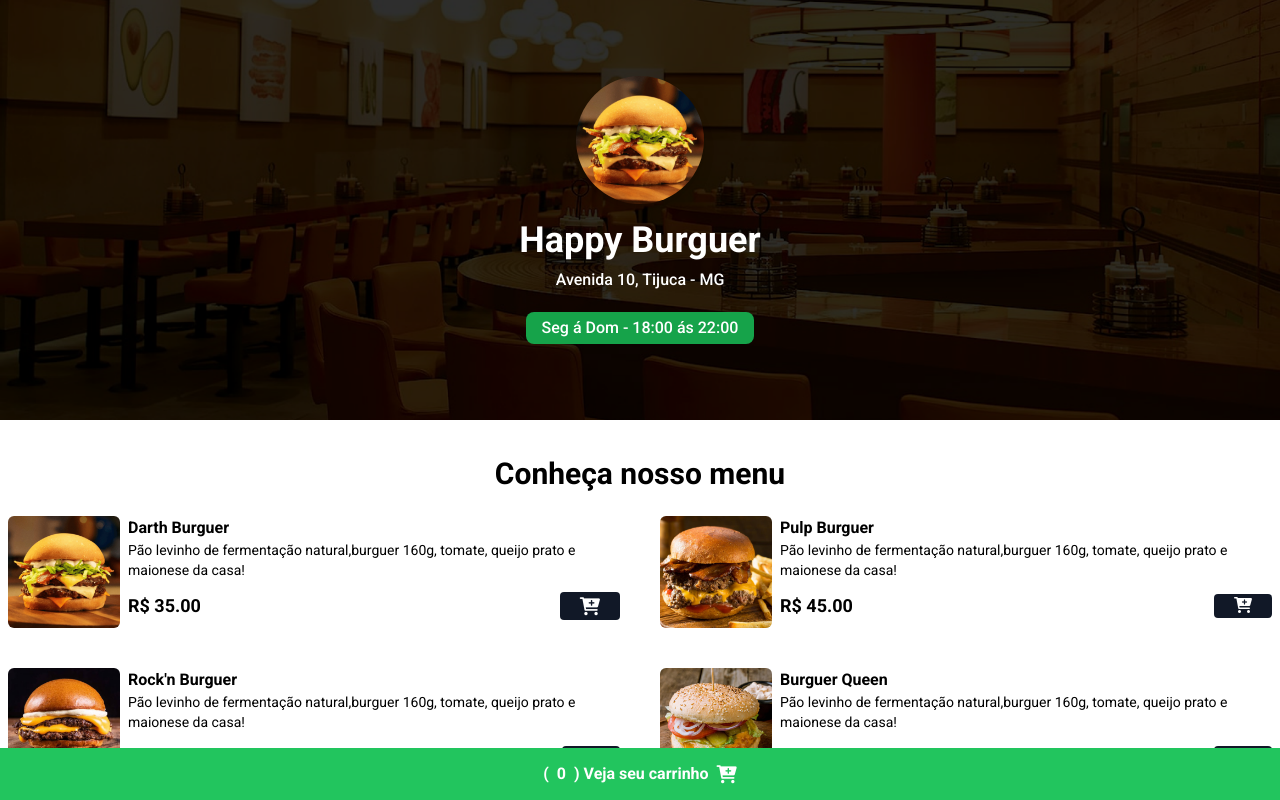
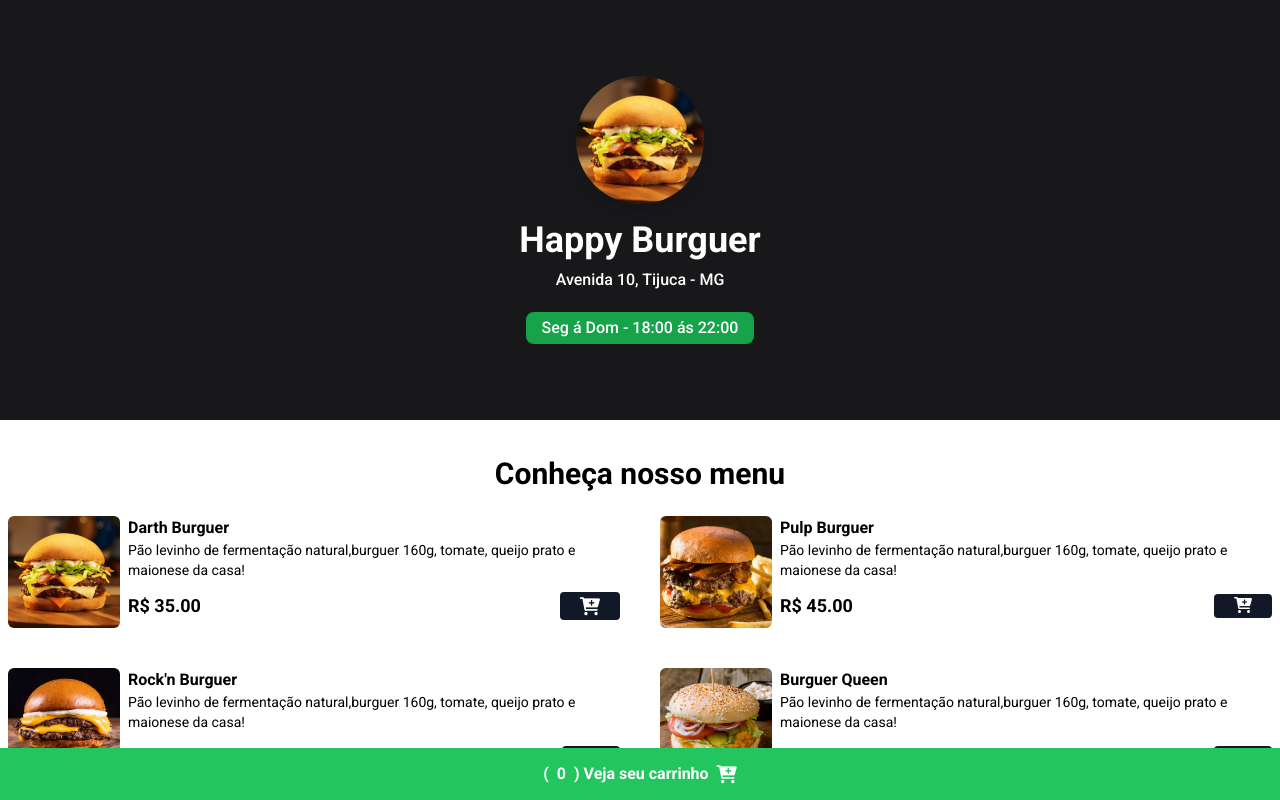
Before and after one commit to lorenaop/hamburgueria, a website: page index.html in a window 1280 px wide. Shown: the top 800 px of the page. Drawn offline with nearby package versions, Linux system fonts and the light colour scheme; files that its build step writes are made by us from their sources.

Commit message:
atualizando background 2

```diff
--- a/index.html
+++ b/index.html
@@ -17,7 +17,7 @@
 
      <link rel="stylesheet" href="./styles/output.css" />
 
-    <title>Happy Burguer - A melhor hamburgueria dev!!</title>
+    <title>Happy Burguer - A melhor hamburgueria dev!</title>
 </head>
 <body>
 
--- a/tailwind.config.js
+++ b/tailwind.config.js
@@ -1,21 +1,20 @@
 /** @type {import('tailwindcss').Config} */
 module.exports = {
-  content: ["./src/**/*.{html,js}",
+  content: [
+    "./src/**/*.{html,js}",
     "./pages/**/*.{html,js}",
     "./components/**/*.{html,js}",
-    "./index.html"
+    "./index.html",
   ],
   theme: {
-    fontFamily:{
-      'sans':['Roboto', 'sans-serif']
+    fontFamily: {
+      sans: ["Roboto", "sans-serif"],
     },
     extend: {
-      backgroundImage:{
-        "home": "url('/assets/bg.png')"
-      }
+      backgroundImage: {
+        home: "url('/assets/bg.png)",
+      },
     },
   },
   plugins: [],
-
-
-}
+};
```
